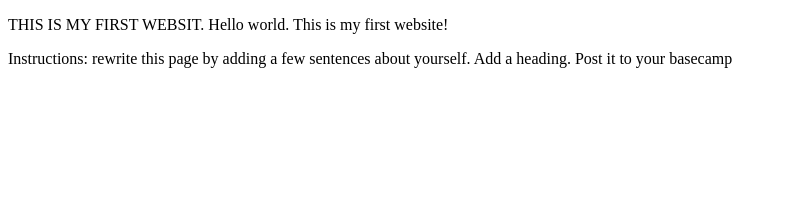
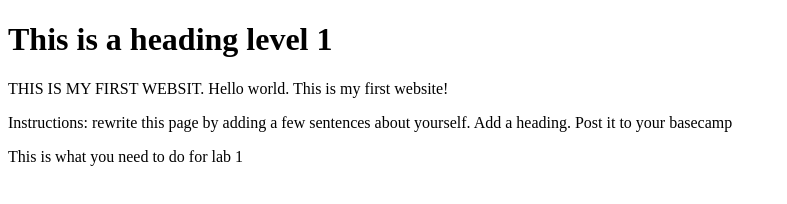
Before and after one commit to dkriegls/classintro, a plain HTML site: page new 1.html in a window 1280 px wide. Shown: the whole page, without its empty margins (0-787 px from the left). Drawn offline with Linux system fonts and the light colour scheme.

Commit message:
Adding class demo of desktop

```diff
--- a/new 1.html
+++ b/new 1.html
@@ -5,7 +5,9 @@
 	<title>ITMD-361 Internet Technologies and Web Design</title>
 </head>
 <body>
+  <h1>This is a heading level 1</h1>
   <p> THIS IS MY FIRST WEBSIT. Hello world. This is my first website!</p>
   <p>Instructions: rewrite this page by adding a few sentences about yourself. Add a heading. Post it to your basecamp</p>
-</body>
+  <p>This is what you need to do for lab 1</p>
+  </body>
 </html>
```
